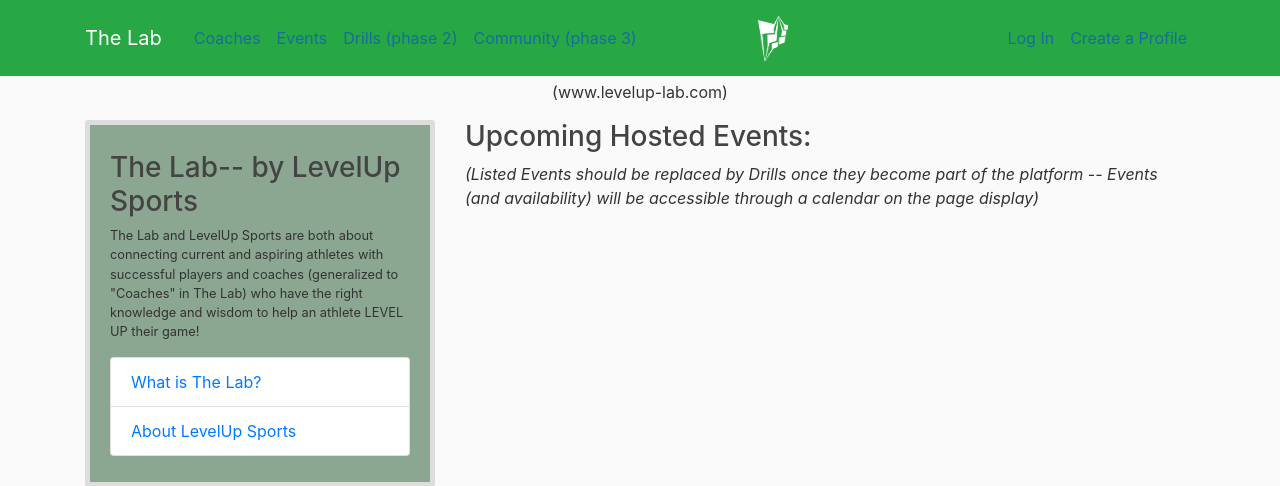
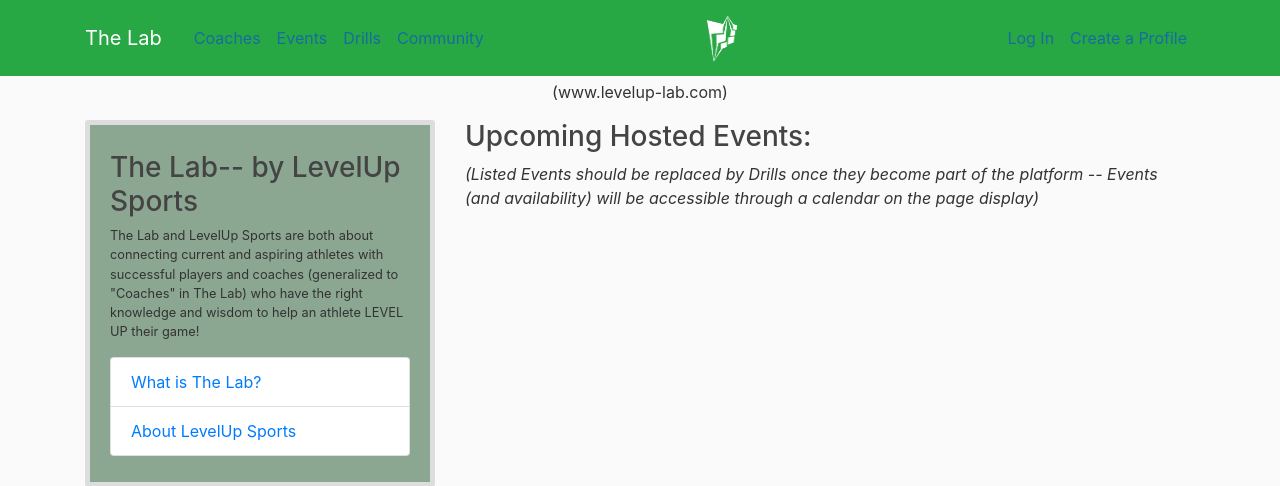
Before and after one commit to justingielen/TheLab, a Django app: template page/templates/page/home.html in a window 1280 px wide. Shown: the top 486 px of the page. Run offline with Django 5.2, Linux system fonts and the light colour scheme; the template is opened without the code that fills it, so the values that code supplies are empty; some libraries are stand-ins or nearby versions.

Commit message:
Clearing out IT530 data

```diff
--- a/thelab/templates/main/toolbar.html
+++ b/thelab/templates/main/toolbar.html
@@ -30,8 +30,8 @@
             <div class="navbar-nav mr-auto">
               <a class="nav-item nav-link" href="#">Coaches</a>
               <a class="nav-item nav-link" href="{% url 'browse_events' %}">Events</a>
-              <a class="nav-item nav-link" href="{% url 'discover_drills' %}">Drills (phase 2)</a>
-              <a class="nav-item nav-link" href="#">Community (phase 3)</a>
+              <a class="nav-item nav-link" href="{% url 'discover_drills' %}">Drills</a>
+              <a class="nav-item nav-link" href="#">Community</a>
             </div>
 
             <!-- Logo Image -->
```
Also changed, not shown: db.sqlite3, events/migrations/0001_initial.py, events/migrations/0002_initial.py, page/migrations/0001_initial.py, page/migrations/0002_initial.py, thelab/migrations/0001_initial.py.
